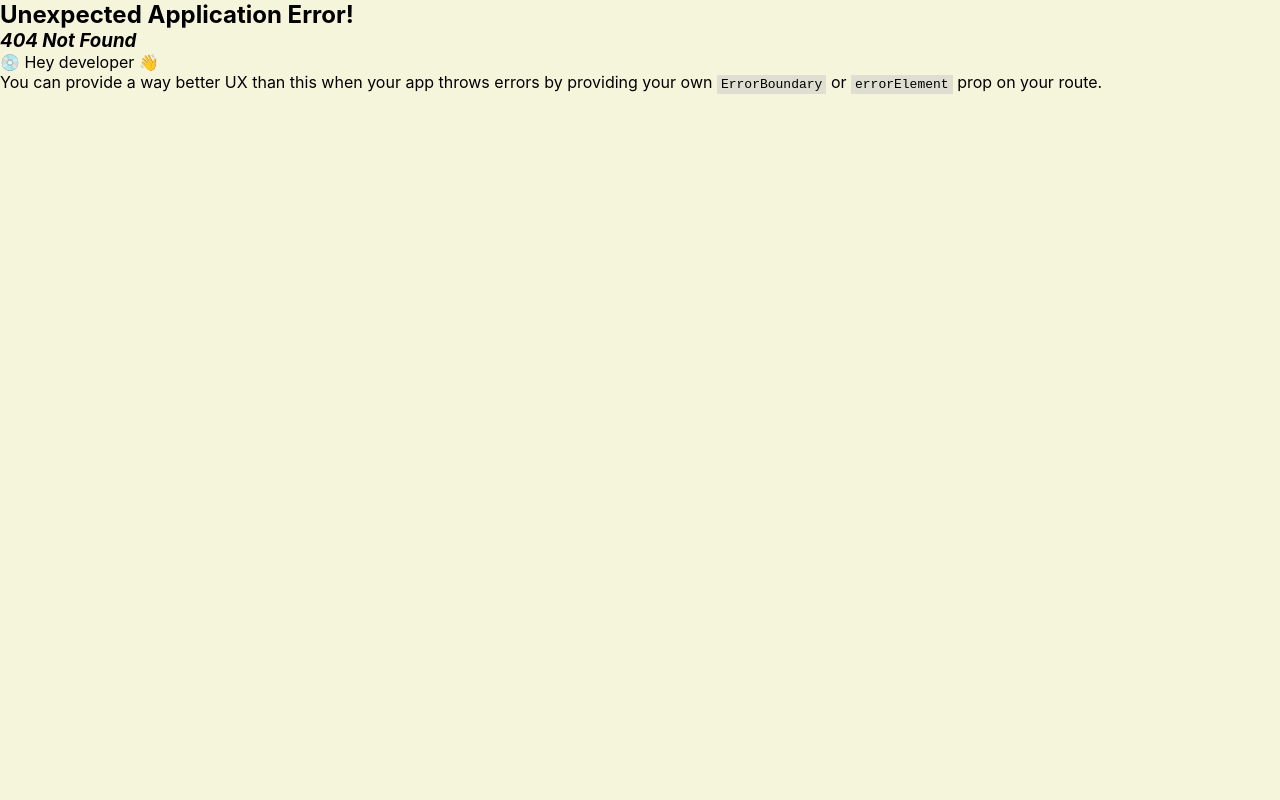
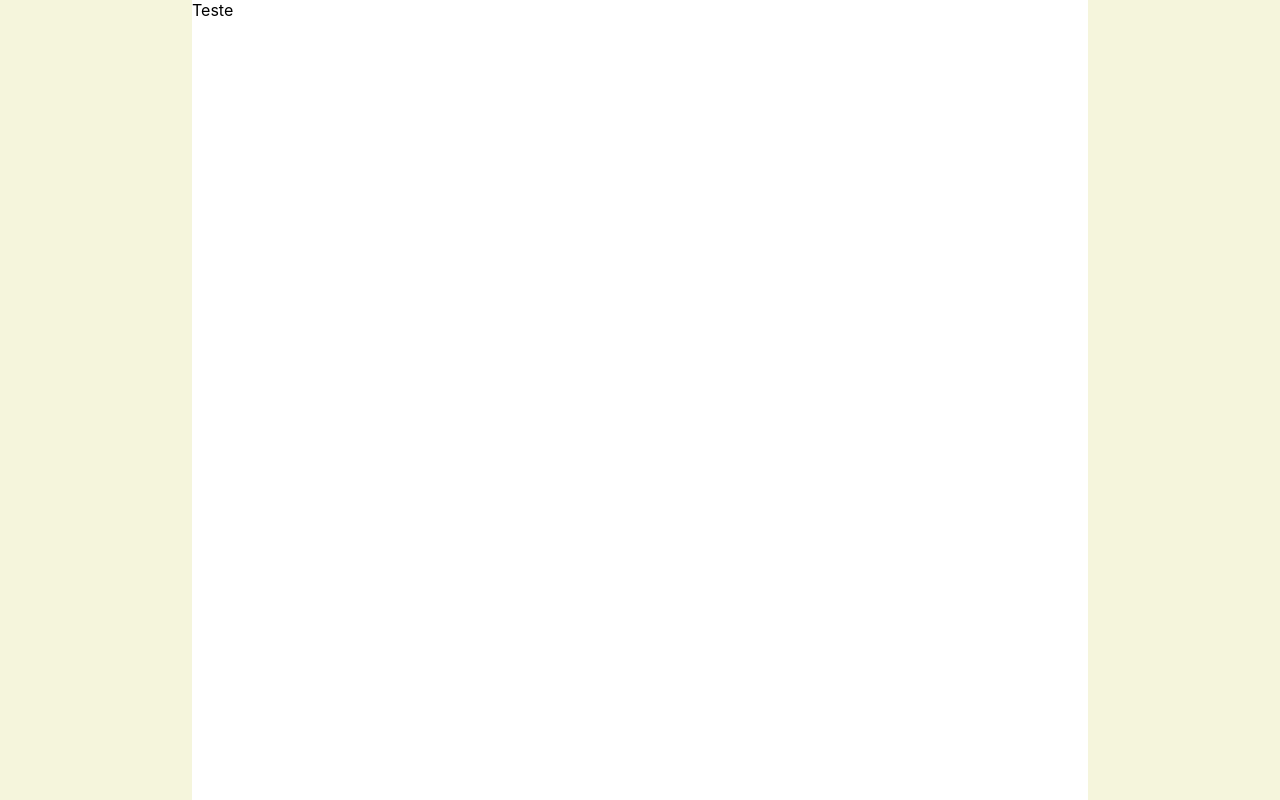
Before and after one commit to claudionsc/og-portifolio, a React (Create React App) app: page /link_para_obra1.jpg in a window 1280 px wide. Before the commit this address had no page. Built offline with nearby package versions, Linux system fonts and the light colour scheme.

Commit message:
feat(components/PageArt/PageArt.jsx - src\index.js - src\App.js): add componente dinâmico e configurando rotas- @claudionsc

```diff
--- a/src/App.js
+++ b/src/App.js
@@ -1,12 +1,9 @@
 import './styles/App.css';
 import { Outlet } from 'react-router-dom';
-import RenderArts from './components/RenderArts/RenderArts';
-import PageArt from './components/pageArt/PageArt';
 
 function App() {
   return (
     <div className="App">
-      <RenderArts />
       <Outlet />
     </div>
   );
--- a/src/components/RenderArts/RenderArts.jsx
+++ b/src/components/RenderArts/RenderArts.jsx
@@ -22,11 +22,9 @@ const RenderArts = () => {
       <section className="artworks">
         {artworks.map((obras, index) => {
           return (
-            <span className="artwork-detail">
-              <ImgRenderArts appearance={Link} to={`/art/${obras.nome}`}>
+              <ImgRenderArts className="artwork-detail" appearance={Link} to={`/${obras.nome}`}>
                 <img src="" alt={`Obra `} />
               </ImgRenderArts>
-            </span>
           );
         })}
       </section>
--- a/src/components/pageArt/PageArt.jsx
+++ b/src/components/pageArt/PageArt.jsx
@@ -1,8 +1,11 @@
 import React from 'react'
+import { ImgRenderArts } from '../ImgRenderArts/ImgRenderArts'
 
 const PageArt = () => {
   return (
-    <div>PageArt</div>
+    <ImgRenderArts appearance={'span'}>
+      Teste
+    </ImgRenderArts>
   )
 }
 
```
Also changed, not shown: src/index.js (+11 -3 lines).
